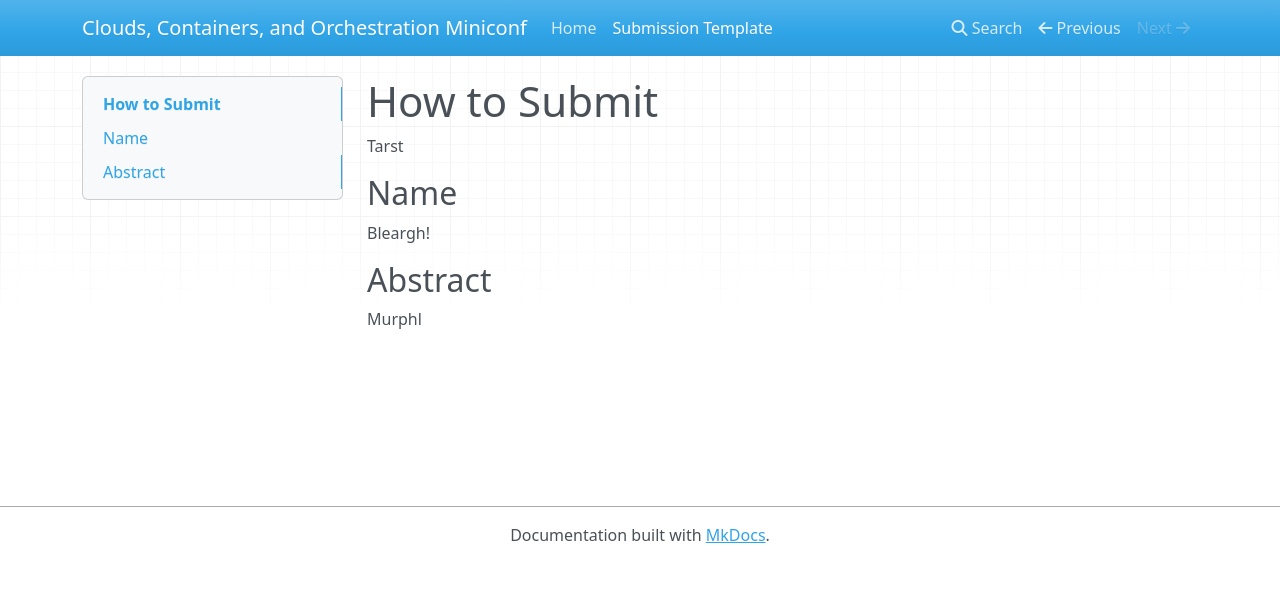
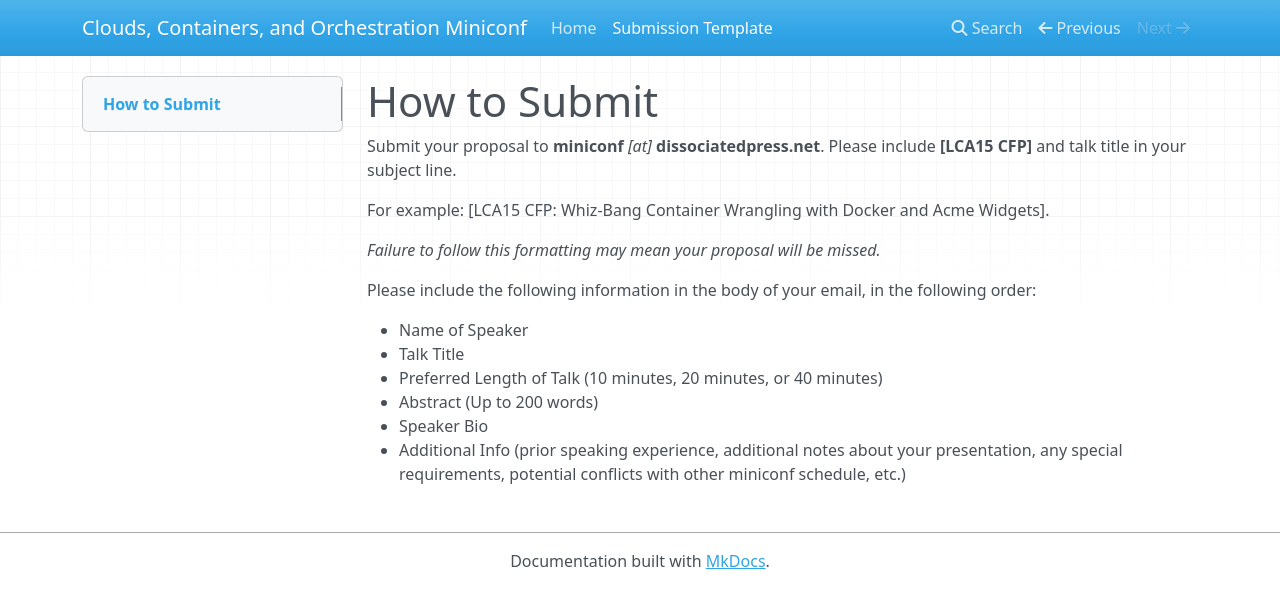
Before and after one commit to jzb/miniconf, an MkDocs documentation site: the page built from docs/format.md, in a window 1280 px wide. Shown: the top 608 px of the page. Built offline with MkDocs 1.6.1, drawn with Linux system fonts in a browser that asks for light colours; nearby versions of some CDN libraries; old or Windows-style settings are respelled for this version of MkDocs.

Commit message:
Near-final

```diff
--- a/docs/format.md
+++ b/docs/format.md
@@ -1,11 +1,16 @@
 # How to Submit
 
-Tarst
+Submit your proposal to **miniconf** *[at]* **dissociatedpress.net**. Please include **[LCA15 CFP]** and talk title in your subject line.
 
-## Name
+For example: [LCA15 CFP: Whiz-Bang Container Wrangling with Docker and Acme Widgets].
 
-Bleargh!
+*Failure to follow this formatting may mean your proposal will be missed.*
 
-## Abstract
+Please include the following information in the body of your email, in the following order:
 
-Murphl
+ * Name of Speaker
+ * Talk Title
+ * Preferred Length of Talk (10 minutes, 20 minutes, or 40 minutes)
+ * Abstract (Up to 200 words)
+ * Speaker Bio
+ * Additional Info (prior speaking experience, additional notes about your presentation, any special requirements, potential conflicts with other miniconf schedule, etc.)
```
Also changed, not shown: docs/index.md (+19 -2 lines).
